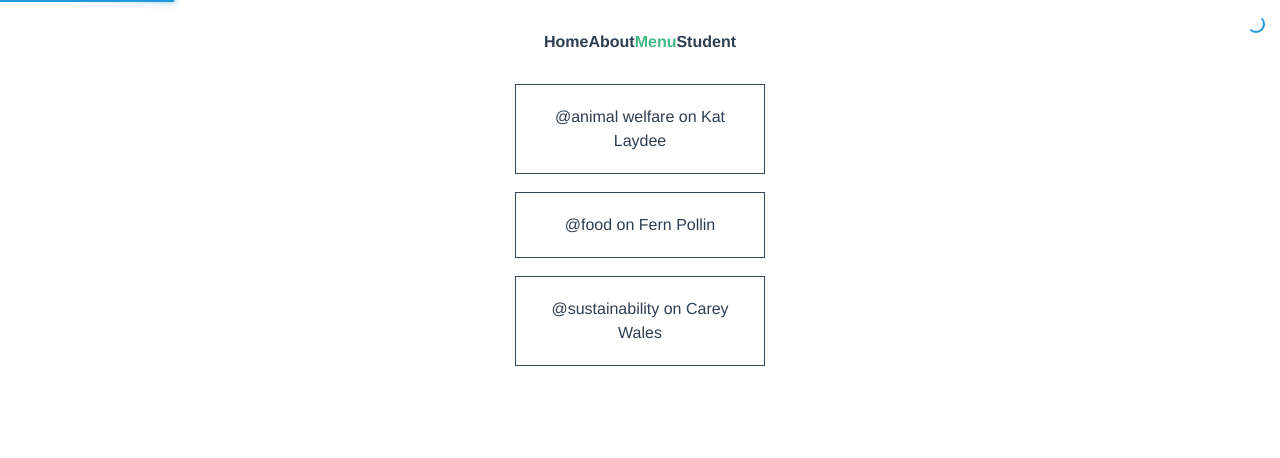
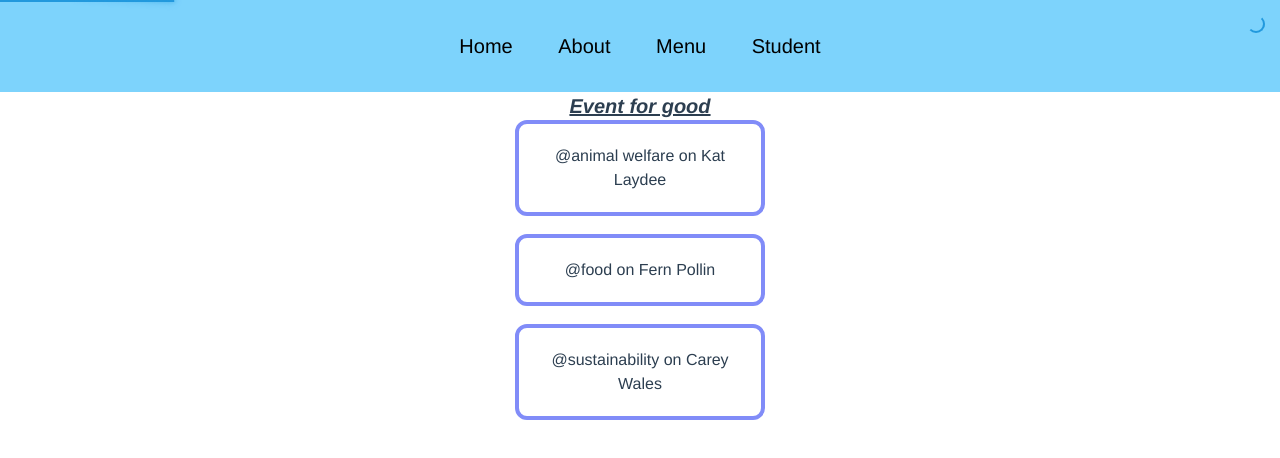
Before and after one commit to LodHoiZ/Lab02Compo, a Vue app: page /menu in a window 1280 px wide. Shown: the top 458 px of the page. Built offline with nearby package versions, Linux system fonts and the light colour scheme.

Commit message:
lab 05 (4.3)

```diff
--- a/src/App.vue
+++ b/src/App.vue
@@ -1,11 +1,10 @@
 <script setup lang="ts">
 import { RouterLink, RouterView } from 'vue-router'
-import { useMessageStore } from './stores/message';
-import { storeToRefs } from 'pinia';
+import { useMessageStore } from './stores/message'
+import { storeToRefs } from 'pinia'
 
 const store = useMessageStore()
 const { message } = storeToRefs(store)
-
 </script>
 
 <template>
@@ -13,13 +12,16 @@ const { message } = storeToRefs(store)
     <div id="flashMessage" v-if="message">
       <h4>{{ message }}</h4>
     </div>
-      <nav>
-        <RouterLink :to="{name: 'EventList'}">Home</RouterLink>
-        <RouterLink :to="{name: 'about'}">About</RouterLink>
-        <RouterLink :to="{name: 'menu'}">Menu</RouterLink>
-        <RouterLink :to="{name: 'student'}">Student</RouterLink>
-      </nav>
+    <div class="bg-sky-300">
+      <nav class="p-8 text-black text-xl">
+      <RouterLink class="focus:text-indigo-700" :to="{ name: 'EventList' }">Home </RouterLink>
+      <RouterLink class="focus:text-indigo-700 ml-10" :to="{ name: 'about' }">About </RouterLink>
+      <RouterLink class="focus:text-indigo-700 ml-10" :to="{ name: 'menu' }">Menu </RouterLink>
+      <RouterLink class="focus:text-indigo-700 ml-10" :to="{ name: 'student' }">Student</RouterLink>
+    </nav>
+    </div>
 
+    <h1 class="underline text-xl italic font-bold">Event for good</h1>
   </header>
 
   <RouterView />
@@ -32,19 +34,6 @@ const { message } = storeToRefs(store)
   -moz-osx-font-smoothing: grayscale;
   text-align: center;
   color: #2c3e50;
-}
-
-nav {
-  padding: 30px;
-}
-
-nav a{
-  font-weight: bold;
-  color: #2c3e50;
-}
-
-nav a.router-link-exact-active{
-  color: #42b983;
 }
 
 
@@ -61,7 +50,7 @@ h4 {
   from {
     background: yellow;
   }
-  to{
+  to {
     background: transparent;
   }
 }
--- a/src/components/CategoryCard.vue
+++ b/src/components/CategoryCard.vue
@@ -12,7 +12,7 @@
   </script>
 
   <template>
-    <div class="category-card">
+    <div class="category-card rounded-xl border-indigo-400 border-4">
       <div class-="category-card">
         <span>@{{ event.category }} on {{ event.organizer }}</span>
       </div>
@@ -24,7 +24,6 @@
     padding: 20px;
     width: 250px;
     cursor: pointer;
-    border: 1px solid #39495c;
     margin-bottom: 18px;
   }
 
--- a/src/components/EventCard.vue
+++ b/src/components/EventCard.vue
@@ -1,7 +1,7 @@
 <template>
   <RouterLink class="event-link" :to="{name: 'event-detail', params:{id: event?.id}}">
     <div class="event-class">
-    <div class="event-card">
+    <div class="event-card rounded-xl border-indigo-400 border-4">
       <span>@{{ event?.time }} on {{ event?.date }}</span>
       <h4>{{ event?.title }}</h4>
     </div>
@@ -25,7 +25,6 @@ const props = defineProps ({
   padding: 20px;
   width: 250px;
   cursor: pointer;
-  border: 1px solid #39495c;
   margin-bottom: 18px;
 }
 
--- a/src/components/StudentCard.vue
+++ b/src/components/StudentCard.vue
@@ -1,5 +1,5 @@
 <template>
-    <div class="student-card">
+    <div class="student-card rounded-xl border-indigo-400 border-4">
       <div class-="student-card">
         <span>@{{ student.name }}   {{ student.surname }}</span>
         <h4>{{ student.gpa }}</h4>
@@ -23,7 +23,6 @@
     padding: 20px;
     width: 250px;
     cursor: pointer;
-    border: 1px solid #39495c;
     margin-bottom: 18px;
   }
 
--- a/src/views/EventListView.vue
+++ b/src/views/EventListView.vue
@@ -51,7 +51,7 @@ const hasNextPage = computed(() => {
   <h1 Events For Good></h1>
   <main class="flex flex-col items-center">
     <div>
-      <label for="perPage">Event/Pages</label>
+      <label for="perPage">Event / Pages</label>
       <select id="perPage" v-model="perPage">
         <option>2</option>
         <option>4</option>
--- a/src/views/MenuListView.vue
+++ b/src/views/MenuListView.vue
@@ -42,15 +42,11 @@ const events = ref<EventItem[]>(
 </script>
 
 <template>
-  <main class="events">
+  <main class="flex flex-col items-center">
     <CategoryCard v-for="event in events" :key="event.id" :event="event"></CategoryCard>
   </main>
 </template>
 
 <style scoped>
-  .events {
-    display: flex;
-    flex-direction: column;
-    align-items: center;
-  }
+
 </style>
--- a/src/views/event/EventDetailView.vue
+++ b/src/views/event/EventDetailView.vue
@@ -12,9 +12,13 @@ defineProps({
 })
 </script>
 <template>
-  <div v-if="event">
-    <h1>{{ event.title }}</h1>
-    <p>{{ event.time }} on {{ event.date }} @ {{ event.location }}</p>
+  <div>
+    <div v-if="event">
+    <h1 class="italic text-2xl font-bold">{{ event.title }}</h1>
+    <p class="underline">{{ event.time }} on {{ event.date }}</p>
+    <p class="underline">See you at {{ event.location }}!!!</p>
     <p>{{ event.description }}</p>
   </div>
+  </div>
+
 </template>
--- a/src/views/event/EventLayoutView.vue
+++ b/src/views/event/EventLayoutView.vue
@@ -15,11 +15,11 @@ const id = ref(event?.value?.id)
   <div v-if="event">
     <h1>{{ event.title }}</h1>
     <div id="nav">
-      <router-link :to="{ name: 'event-detail', params: { id } }">Details</router-link>
+      <router-link class=" text-black border-4 border-indigo-400" :to="{ name: 'event-detail', params: { id } }">Details</router-link>
       |
-      <router-link :to="{ name: 'event-register', params: { id } }">Register</router-link>
+      <router-link class=" text-black border-4 border-indigo-400" :to="{ name: 'event-register', params: { id } }">Register</router-link>
       |
-      <router-link :to="{ name: 'event-edit', params: { id } }">Edit</router-link>
+      <router-link class=" text-black border-4 border-indigo-400" :to="{ name: 'event-edit', params: { id } }">Edit</router-link>
     </div>
 
     <RouterView :event="event"></RouterView>
```
